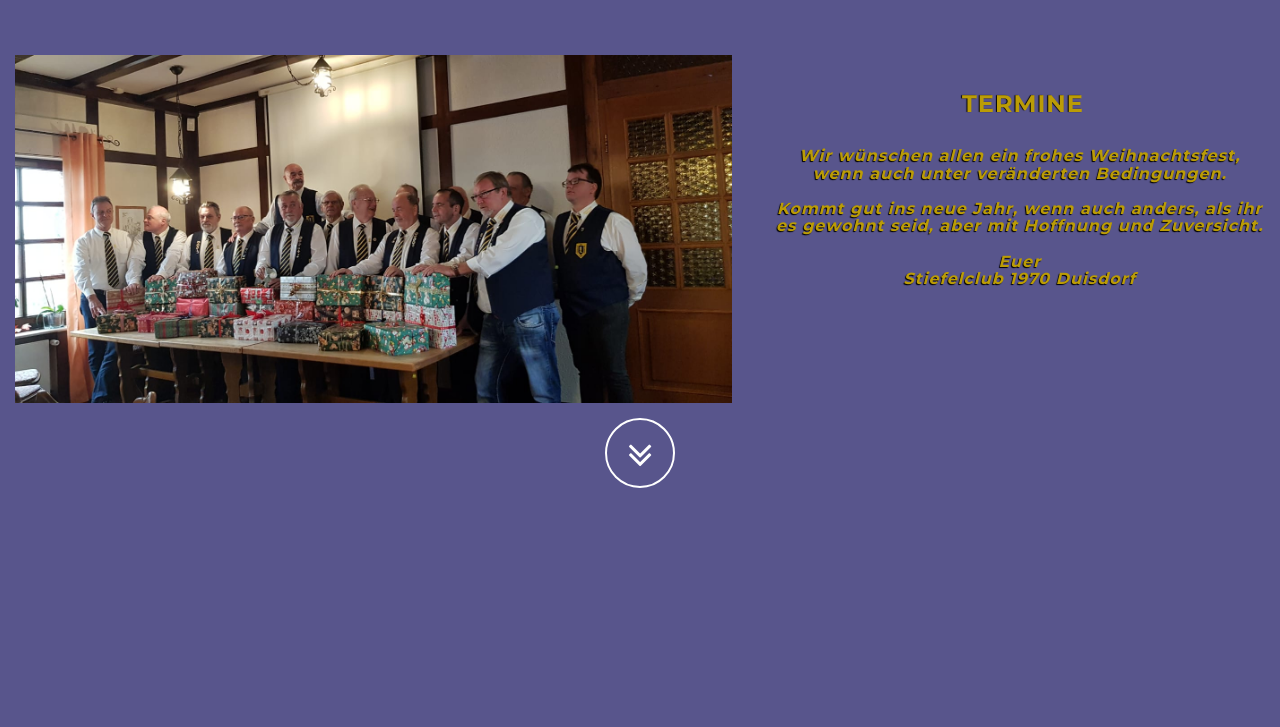
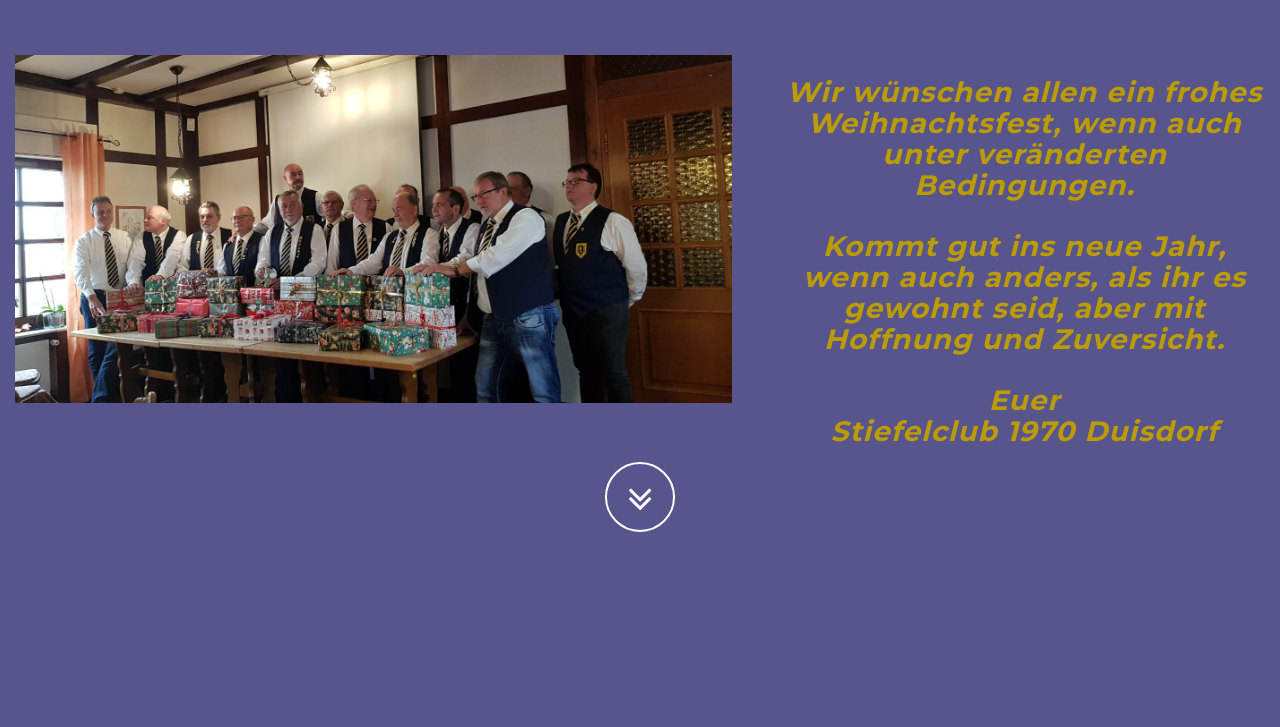
Before and after one commit to propromarco/stiefelclub, a plain HTML site: page index.html in a window 1280 px wide. Shown: the part 73-800 px from the top of the page. Drawn offline with Linux system fonts and the light colour scheme.

Commit message:
Änderung von Hans-Werner

```diff
--- a/index.html
+++ b/index.html
@@ -104,13 +104,15 @@
           <img src="img/stiefelclub.jpg" width="100%">
         </div>
         <div class="col-md-5">
+<!--
           <h2>Termine</h2>
-          <h4 style="text-transform:none;font-style:italic;">
+-->
+          <h3 style="text-transform:none;font-style:italic;font-size:28px">
             Wir wünschen allen ein frohes Weihnachtsfest, wenn auch unter veränderten Bedingungen.<br/><br/>
             Kommt gut ins neue Jahr, wenn auch anders, als ihr es gewohnt seid, aber mit Hoffnung und Zuversicht.<br/><br/>
             Euer<br/>
             Stiefelclub 1970 Duisdorf
-          </h4>
+          </h3>
 <!--
           <h4>Bonn-Marathon<br/>abgesagt</h4>
           <h4>Jahrestour nach Miltenberg<br/>19. - 21.06.2020 <i>verschoben</i></h4>
```
